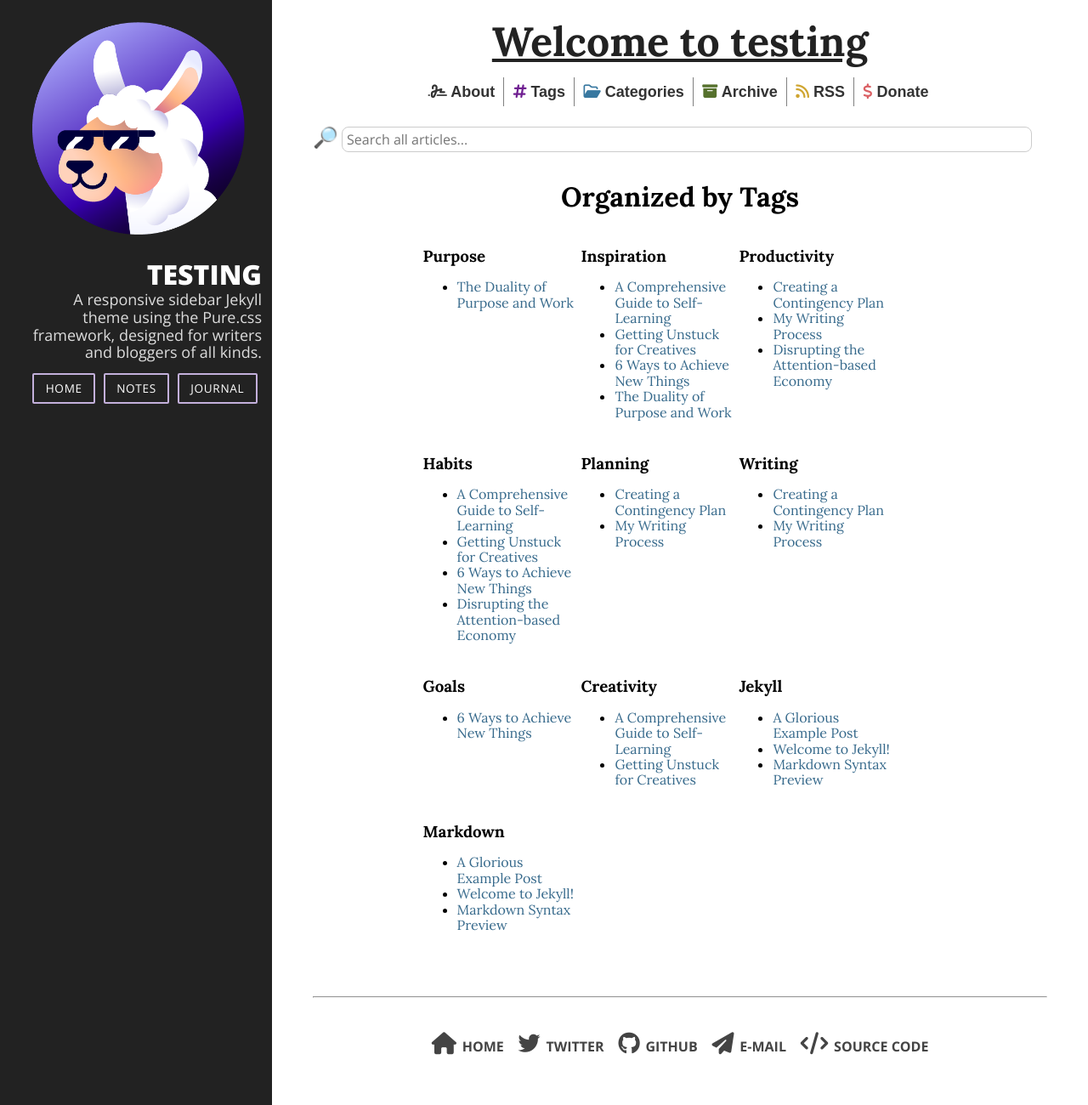
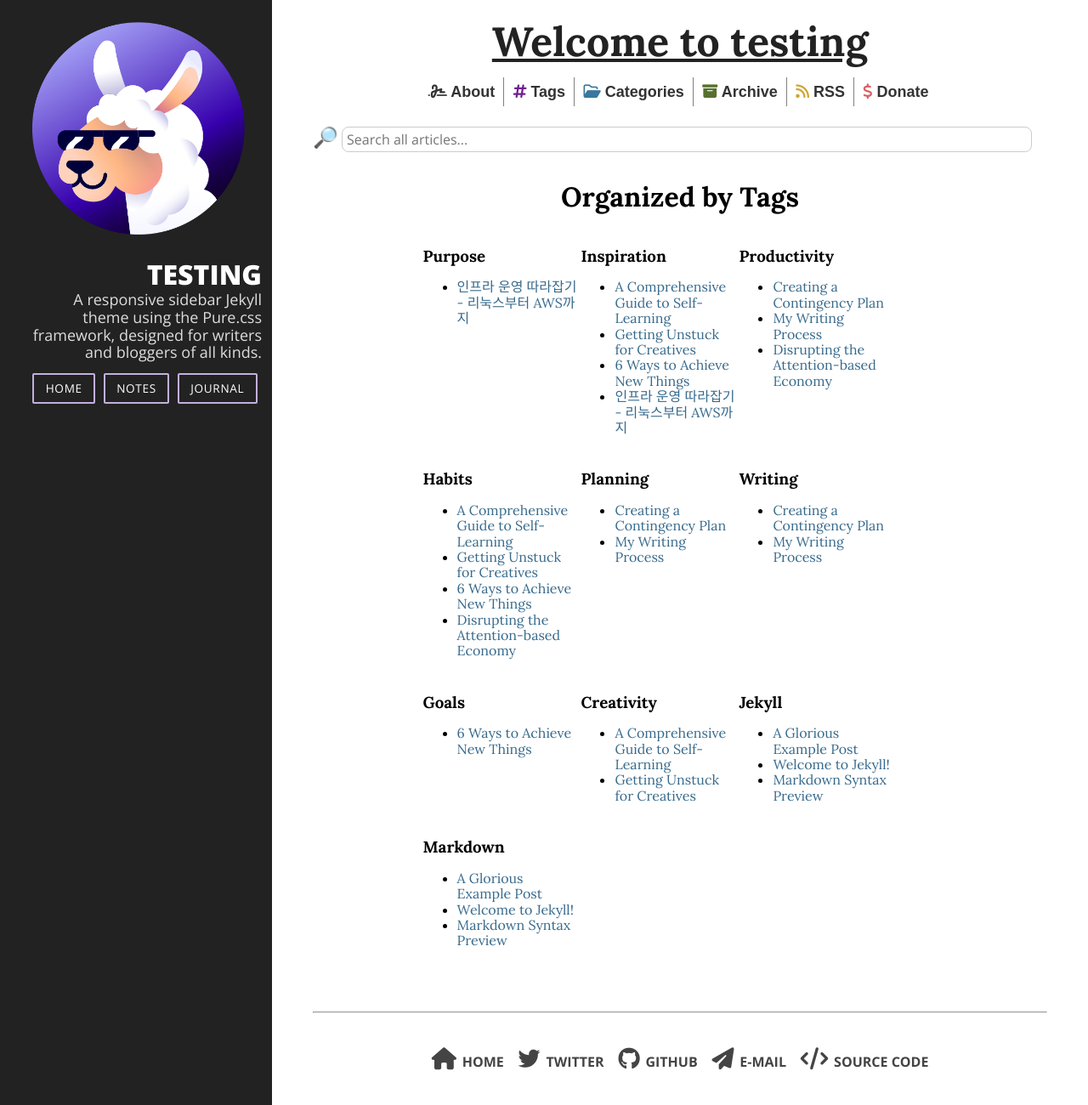
Before and after one commit to shiny-chang/shiny-chang.github.io, a Jekyll site: the page built from _pages/tags.md, in a window 1280 px wide and 1300 px high. Shown: the whole window at 85% size. Built offline with Jekyll 4.4.1, drawn with Linux system fonts in a browser that asks for light colours; nearby versions of some CDN libraries.

Commit message:
Update 2020-10-25-the-duality-of-purpose-and-work.md

```diff
--- a/_posts/example_posts/2020-10-25-the-duality-of-purpose-and-work.md
+++ b/_posts/example_posts/2020-10-25-the-duality-of-purpose-and-work.md
@@ -1,5 +1,5 @@
 ---
-title: The Duality of Purpose and Work
+title: 인프라 운영 따라잡기 - 리눅스부터 AWS까지
 date: 2020-10-25
 author: Brennan K. Brown
 layout: post
```
